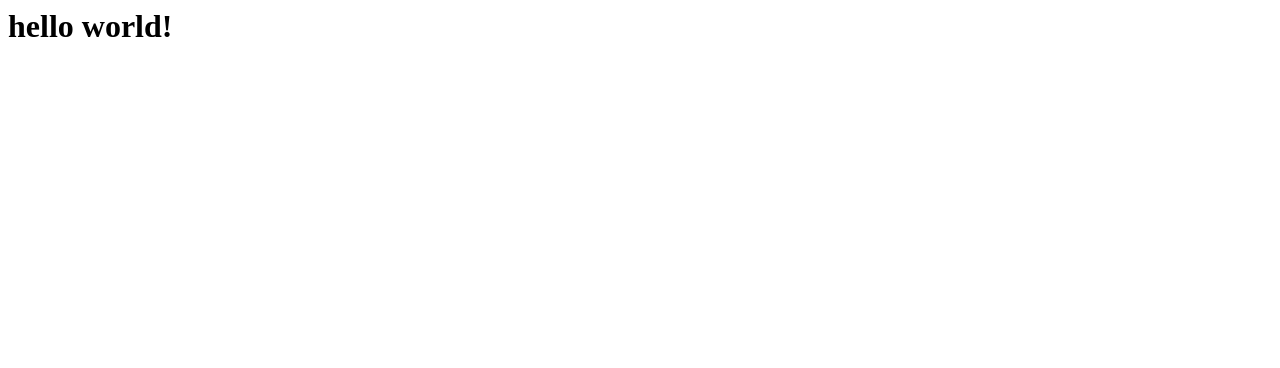
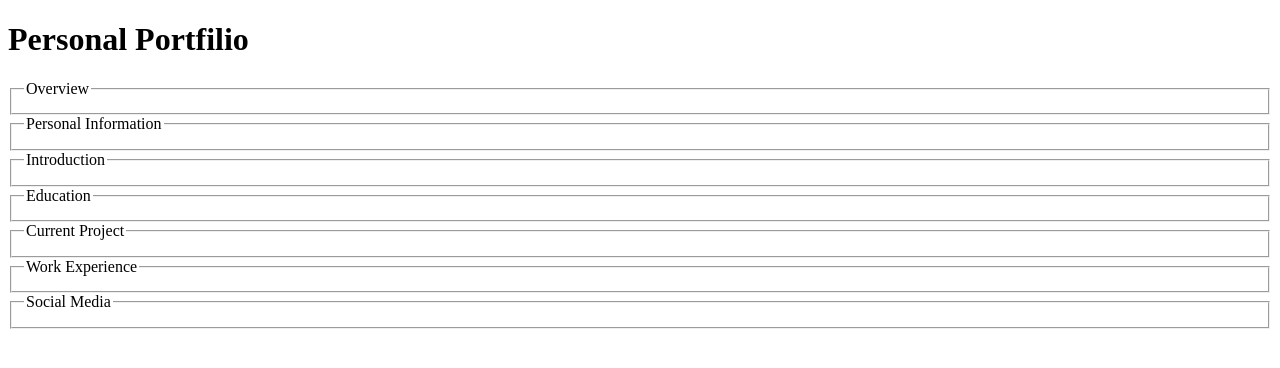
Before and after one commit to xclovero/Assignment-3, a plain HTML site: page index.html in a window 1280 px wide. Drawn offline with Linux system fonts and the light colour scheme.

Commit message:
created basic html file and added the elements' areas it should have

```diff
--- a/index.html
+++ b/index.html
@@ -1 +1,41 @@
-<h1>hello world!</h1>
+<!DOCTYPE html>
+<html lang="en">
+<head>
+    <meta charset="UTF-8">
+    <meta name="viewport" content="width=device-width, initial-scale=1.0">
+    <meta http-equiv="X-UA-Compatible" content="ie=edge">
+    <title>Personal Website</title>
+    <!-- <link rel="stylesheet" type="text/css" href="style.css"> -->
+</head>
+<body>
+    <header>
+        <h1>Personal Portfilio</h1>
+    </header>
+    <main>
+        <form>
+            <fieldset>
+                <legend>Overview</legend>
+            </fieldset>
+            <fieldset>
+                <legend>Personal Information</legend>
+            </fieldset>
+            <fieldset>
+                <legend>Introduction</legend>
+            </fieldset>
+            <fieldset>
+                <legend>Education</legend>
+            </fieldset>
+            <fieldset>
+                <legend>Current Project</legend>
+            </fieldset>
+            <fieldset>
+                <legend>Work Experience</legend>
+            </fieldset>
+            <fieldset>
+                <legend>Social Media</legend>
+            </fieldset>
+        </form>
+    </main>
+
+</body>
+</html>
```
